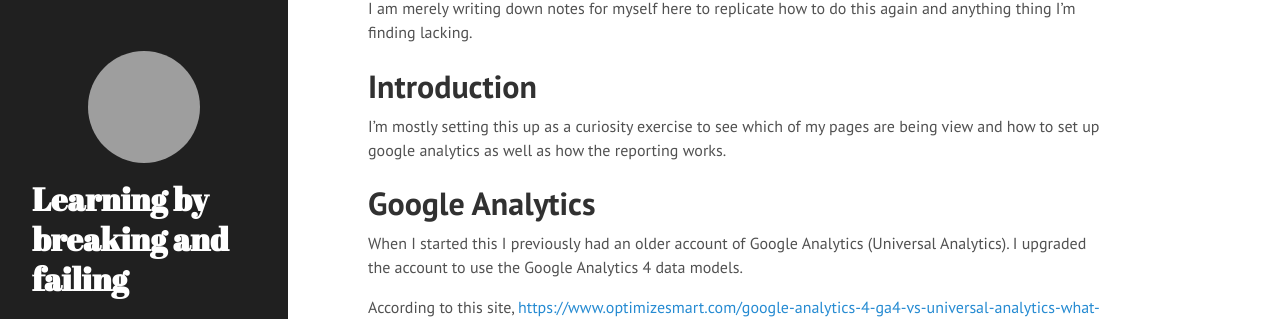
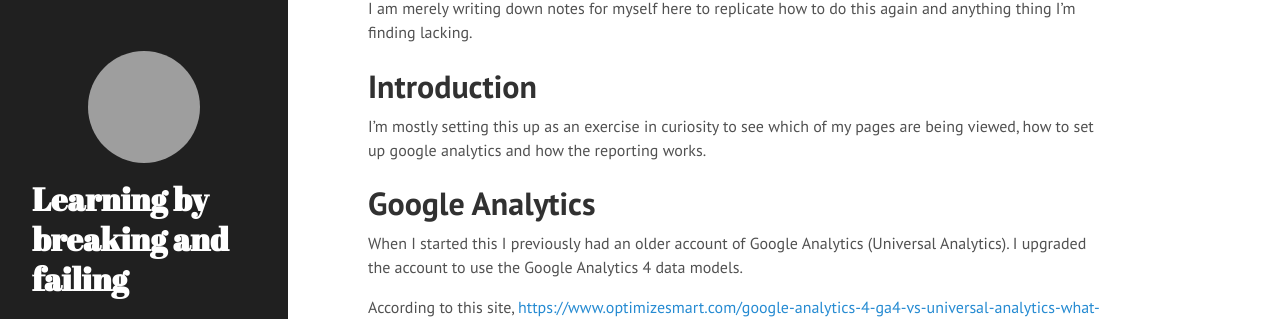
Before and after one commit to slowmonkey/slowmonkey.github.io, a Jekyll site: the page built from _posts/2021-01-12-learning-google-analytics-on-jekyll-github-pages.md, in a window 1280 px wide and 900 px high. Shown: the part 345-664 px from the top of the window. Built offline with Jekyll 4.4.1, drawn with Linux system fonts in a browser that asks for light colours; nearby versions of some CDN libraries; grey boxes are pictures that could not be loaded.

Commit message:
Fixing google analytics introduction statement

```diff
--- a/_posts/2021-01-12-learning-google-analytics-on-jekyll-github-pages.md
+++ b/_posts/2021-01-12-learning-google-analytics-on-jekyll-github-pages.md
@@ -16,7 +16,7 @@ I am merely writing down notes for myself here to replicate how to do this again
 
 # Introduction
 
-I'm mostly setting this up as a curiosity exercise to see which of my pages are being view and how to set up google analytics as well as how the reporting works.
+I'm mostly setting this up as an exercise in curiosity to see which of my pages are being viewed, how to set up google analytics and how the reporting works.
 
 # Google Analytics
 
```
